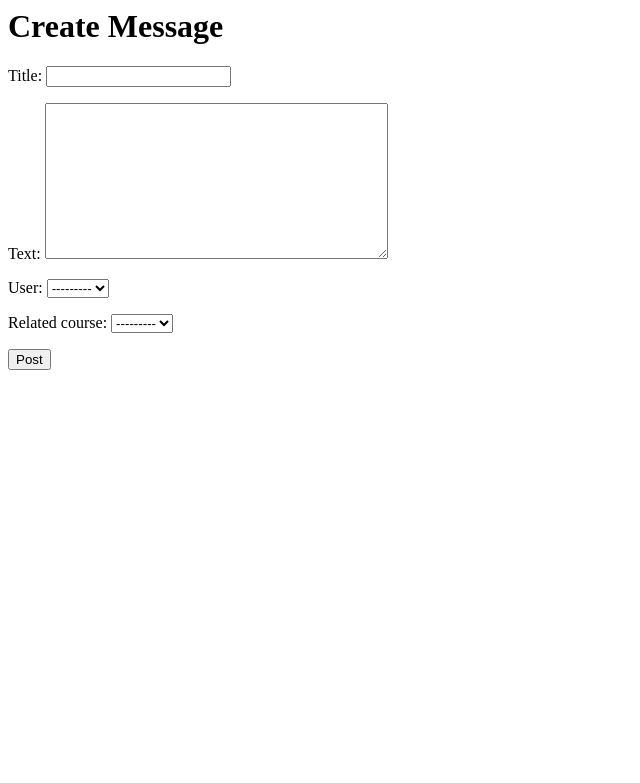
After one commit to MBocian96/ITAPP_ODD_WED0730_dance_school_manager, a Django app: page /teacher/certain_course/create_message/ in a window 1280 px wide. The commit adds this page. Shown: the top 783 px of the page, without its empty margins (0-640 px from the left). Run offline with Django 3.2, Linux system fonts and the light colour scheme; data that the repository does not hold is empty.

Commit message:
Add teacher module for trouble schooting

```diff
--- a/dance_school_manager/dance_school_manager/settings.py
+++ b/dance_school_manager/dance_school_manager/settings.py
@@ -39,6 +39,8 @@ INSTALLED_APPS = [
     'employee_module',
     'courses_module',
     'client_module',
+    'courses_module',
+    'teacher_module'
 ]
 
 MIDDLEWARE = [
--- a/dance_school_manager/teacher_module/admin.py
+++ b/dance_school_manager/teacher_module/admin.py
@@ -1,6 +1,7 @@
 from django.contrib import admin
 
 from teacher_module.models import Message
+
 # Register your models here.
 
 admin.site.register(Message)
--- /dev/null
+++ b/dance_school_manager/teacher_module/forms/create_message_form.py
@@ -0,0 +1,24 @@
+from django import forms
+
+from authentication_module.models import CustomUser
+from courses_module.models import Courses
+from teacher_module.models import Message
+
+
+class CreateMessageForm(forms.ModelForm):
+    class Meta:
+        model = Message
+        fields = ["title", "text", "user", "related_course"]
+
+# class CreateMessageForm(forms.ModelForm):
+#        fields = ["title", "text", "user", "related_course"]
+#        title = forms.CharField(max_length=100)
+#        text = forms.CharField(max_length=600)
+#        user = forms.ForeignKey()
+#        related_course = forms.ForeignKey(Courses, on_delete=models.CASCADE, unique=False)
+
+#class CreateMessageForm(forms.Form):
+#    title = forms.CharField(max_length=100)
+#    text = forms.CharField(max_length=100)
+#    user = forms.ChoiceField(choices=CustomUser.objects.values('username').distinct().order_by('username'))
+#    related_course = forms.Select(choices=Courses.objects.all())
--- a/dance_school_manager/teacher_module/models.py
+++ b/dance_school_manager/teacher_module/models.py
@@ -1,16 +1,22 @@
 from django.db import models
+from django.utils.text import slugify
 
 from authentication_module.models import CustomUser
 from courses_module.models import Courses
 
+
 # Create your models here.
 class Message(models.Model):
-
     title = models.CharField(max_length=100)
     text = models.TextField(max_length=600)
-    date_created = models.DateTimeField(auto_now_add=True,null=True)
+    date_created = models.DateTimeField(auto_now_add=True, null=True)
     user = models.ForeignKey(CustomUser, on_delete=models.CASCADE, unique=False)
     related_course = models.ForeignKey(Courses, on_delete=models.CASCADE, unique=False)
+    url = models.SlugField(max_length=600, unique=True, blank=True, editable=False)
+
+    def save(self, *args, **kwargs):
+        self.url = slugify(self.title)
+        super(Message, self).save(*args, **kwargs)
 
     def __str__(self):
         return f'Message:  {self.title}, {self.text}, {self.date_created}'
--- a/dance_school_manager/teacher_module/urls.py
+++ b/dance_school_manager/teacher_module/urls.py
@@ -1,5 +1,6 @@
 from django.urls import path
 
+from teacher_module.views.create_message import  message_post_view
 from teacher_module.views.main_view import TeacherView
 from teacher_module.views.school_courses import SchoolCoursesViews
 from teacher_module.views.settings_view import SettingsViews
@@ -7,10 +8,7 @@ from teacher_module.views.view_courses import CoursesListViews
 from teacher_module.views.calendar import CalendarViews
 from teacher_module.views.course_page import CoursePageViews, CoursesViews
 
-app_name= "teacher_module"
-
-
-
+app_name = "teacher_module"
 
 urlpatterns = [
     path('', TeacherView.as_view(), name='teacher_profile_view'),
@@ -19,4 +17,7 @@ urlpatterns = [
     path('calendar/', CalendarViews.as_view(), name='calendar_view'),
     path('courses/', CoursesViews.as_view(), name='courses_view'),
     path('certain_course/<int:course_id>/', CoursePageViews.as_view(), name='course_page_view'),
+    path('certain_course/create_message/', message_post_view, name='create_message_view'),
+   # path('certain_course/<int:pk>/', CoursePageViews.as_view(), name='course_page_view'),
+   # path('certain_course/<int:course_id>/create_message/', message_post_view, name='create_message_view')
 ]
--- /dev/null
+++ b/dance_school_manager/teacher_module/views/create_message.py
@@ -0,0 +1,48 @@
+from django.contrib.auth.decorators import login_required
+from django.db.models import QuerySet
+from django.http import HttpResponseRedirect
+from django.shortcuts import get_object_or_404, render, redirect
+from django.utils.decorators import method_decorator
+from django.views.generic import CreateView
+
+from authentication_module.models import CustomUser
+from courses_module.models import Courses
+from teacher_module.forms.create_message_form import CreateMessageForm
+
+
+#def message_post_view( request, course_id: int):
+   # template_name = 'profiles/teacher/certain_course/<int:course_id>/create_message.html'
+#    course = get_object_or_404(Courses, id=course_id)
+#    students_attended_to_this_course: QuerySet = CustomUser.objects.filter(courses__id=course_id)
+
+#    certain_course = Courses.objects.get(id=course_id)
+#    form = CreateMessageForm(request.POST or None)
+
+#    if request.method == "POST":
+#        if form.is_valid():
+#            form.save()
+#        return HttpResponseRedirect("/teacher/certain_course/<int:course_id>/")
+
+#    context = {'form': form,
+#               'course_id': course_id,
+#               }
+
+   # return render(request,self.template_name, context=context)
+#    return render(request, '/certain_course/<int:course_id>/create_message.html', context)
+
+
+def message_post_view(request):
+    #userlist = CustomUser.objects.values('username').distinct().order_by('username')
+    form = CreateMessageForm(request.POST or None)
+    if request.method == "POST":
+        if form.is_valid():
+            form.save()
+       # return HttpResponseRedirect("/teacher/certain_course.html")
+       # return HttpResponseRedirect("/teacher/courses.html")
+        return redirect("teacher_module:course_page_view")
+
+    context = {'form': form,
+              # 'userlist':userlist
+               }
+
+    return render(request, 'profiles/teacher/create_message.html', context)
--- /dev/null
+++ b/dance_school_manager/templates/profiles/teacher/create_message.html
@@ -0,0 +1,12 @@
+{% block content %}
+<h1>Create Message</h1>
+
+<form enctype="multipart/form-data" method="POST" action="">
+{% csrf_token %}
+{{ form.as_p }}
+<input type="submit" value="Post"/>
+</form>
+
+{% endblock %}
+<body>
+</body>
```
Also changed, not shown: dance_school_manager/teacher_module/views/course_page.py (+11 -6 lines), dance_school_manager/templates/profiles/teacher/course_page.html (+20 -0 lines), dance_school_manager/courses_module/migrations/0002_auto_20210610_2103.py (added), dance_school_manager/teacher_module/apps.py (line endings or trailing spaces), dance_school_manager/teacher_module/forms/__init__.py (added), dance_school_manager/teacher_module/migrations/0001_initial.py (added), dance_school_manager/teacher_module/migrations/__init__.py (added).
